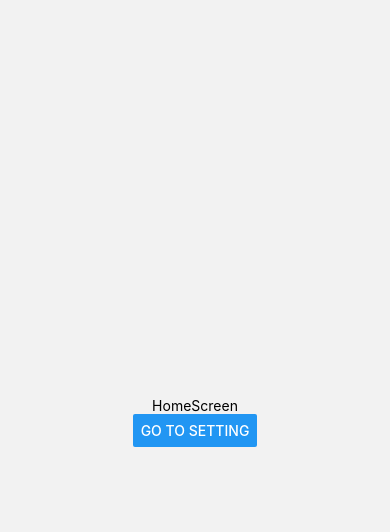
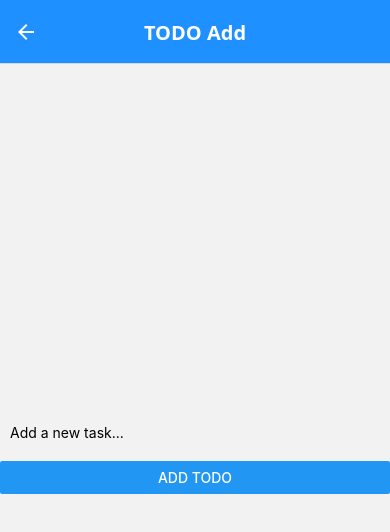
Before and after one commit to RushitaPaghadal/NewApp, a React Native app: screen /TodoAdd in a window 390 px wide. Shown: the top 532 px of the page. Built offline with nearby package versions, Linux system fonts and the light colour scheme.

Commit message:
Todo Add,Edit,Delete using local storage

```diff
--- a/App.tsx
+++ b/App.tsx
@@ -10,6 +10,11 @@ import {createNativeStackNavigator} from '@react-navigation/native-stack';
 import React from 'react';
 import HomeScreen from './src/screen/HomeScreen';
 import SettingScreen from './src/screen/SettingScreen';
+import TodolistScreen from './src/screen/TodolistScreen';
+import TodoAddScreen from './src/screen/TodoAddScreen';
+import TodoDetailScreen from './src/screen/TodoDetailScreen';
+import {Text, TouchableOpacity} from 'react-native';
+import TouchButton from './src/Component/TouchButton';
 
 const Stack = createNativeStackNavigator();
 
@@ -17,7 +22,7 @@ function App(): React.JSX.Element {
   return (
     <NavigationContainer>
       <Stack.Navigator
-        initialRouteName="Home"
+        initialRouteName="Todo"
         screenOptions={{
           // headerShown: false ,// hide headers globally
           headerStyle: {
@@ -29,20 +34,57 @@ function App(): React.JSX.Element {
             fontSize: 20,
           },
           headerTitleAlign: 'center', // 🧭 align title (left | center)
-        }}
-      >
+        }}>
+        <Stack.Screen
+          name="Todo"
+          component={TodolistScreen}
+          options={({navigation}) => ({
+            // headerShown: false, // 👈 Hides the title/header
+            title: 'TODO List',
+            headerTitleAlign: 'left',
+            // eslint-disable-next-line react/no-unstable-nested-components
+            headerRight: () => (
+              <TouchButton
+                style={{}}
+                text="Add"
+                onPress={() => navigation.navigate('TodoAdd')}
+              />
+
+            ),
+          })}
+        />
+
+        <Stack.Screen
+          name="TodoAdd"
+          component={TodoAddScreen}
+          options={{
+            // headerShown: false, // 👈 Hides the title/header
+            title: 'TODO Add',
+          }}
+        />
+        <Stack.Screen
+          name="TodoDetails"
+          component={TodoDetailScreen}
+          options={{
+            // headerShown: false, // 👈 Hides the title/header
+            title: 'TODO Details',
+          }}
+        />
         <Stack.Screen
           name="Home"
           component={HomeScreen}
-          options={{headerShown: false}} // 👈 Hides the title/header
+          options={{
+            headerShown: false, // 👈 Hides the title/header
+          }}
         />
         <Stack.Screen
           name="Setting"
           component={SettingScreen}
-          options={{title: 'Setting' , //  Custom Title
-            headerStyle: { backgroundColor: 'darkgreen' },
+          options={{
+            title: 'Setting', //  Custom Title
+            headerStyle: {backgroundColor: 'darkgreen'},
             headerTintColor: '#fff',
-            headerTitleStyle: { fontSize: 18 },
+            headerTitleStyle: {fontSize: 18},
           }}
         />
       </Stack.Navigator>
--- a/package.json
+++ b/package.json
@@ -11,6 +11,7 @@
     "test": "jest"
   },
   "dependencies": {
+    "@react-native-async-storage/async-storage": "^2.1.2",
     "@react-navigation/native": "^7.1.9",
     "@react-navigation/native-stack": "^7.3.13",
     "react": "19.0.0",
@@ -20,6 +21,7 @@
   },
   "devDependencies": {
     "@babel/core": "^7.25.2",
+    "@babel/plugin-proposal-decorators": "^7.27.1",
     "@babel/preset-env": "^7.25.3",
     "@babel/runtime": "^7.25.0",
     "@react-native-community/cli": "18.0.0",
@@ -34,6 +36,8 @@
     "@types/react-test-renderer": "^19.0.0",
     "eslint": "^8.19.0",
     "jest": "^29.6.3",
+    "mobx": "^6.13.7",
+    "mobx-react-lite": "^4.1.0",
     "prettier": "2.8.8",
     "react-test-renderer": "19.0.0",
     "typescript": "5.0.4"
--- /dev/null
+++ b/src/Component/TouchButton.js
@@ -0,0 +1,18 @@
+import React from 'react';
+import {StyleSheet, Text, TouchableOpacity, View} from 'react-native';
+
+const TouchButton = ({style, text, onPress}) => {
+  return (
+      <TouchableOpacity onPress={onPress} style={styles.view}>
+        <Text style={[style, styles.text]}>{text}</Text>
+        {/* Or use an icon component here */}
+      </TouchableOpacity>
+  );
+};
+
+const styles = StyleSheet.create({
+  view: {marginRight: 10},
+  text: { fontWeight: 'bold', fontSize: 20, color: '#fff'},
+});
+
+export default TouchButton;
--- /dev/null
+++ b/src/Store/TodoStore.js
@@ -0,0 +1,56 @@
+import AsyncStorage from '@react-native-async-storage/async-storage';
+import { makeAutoObservable} from 'mobx';
+
+class TodoStore {
+  todos = [];
+  newTodo = '';
+
+  constructor() {
+    makeAutoObservable(this);
+   this.getTodo();
+  }
+
+  setNewTodo(text) {
+    this.newTodo = text;
+  }
+
+  async getTodo() {
+    const jsonValue = await AsyncStorage.getItem('todosArray');
+    this.todos = jsonValue != null ? JSON.parse(jsonValue) : [];
+
+  }
+
+  async addTodo() {
+    if (this.newTodo.trim()) {
+      this.todos.push({id: Date.now(), text: this.newTodo});
+      AsyncStorage.setItem('todosArray', JSON.stringify(this.todos));
+      const jsonValue = await AsyncStorage.getItem('todosArray');
+      this.newTodo = '';
+      console.log('json', jsonValue);
+      this.getTodo();
+    }
+  }
+
+  async editTodo(id, text) {
+    const jsonValue = await AsyncStorage.getItem('todosArray');
+    this.todos = JSON.parse(jsonValue);
+    const index = this.todos.findIndex(item => item.id === id);
+    const updatedItems = [...this.todos]; // create a copy
+
+    updatedItems[index].text = text;  // modify the value
+    this.todos = updatedItems;
+
+    AsyncStorage.setItem('todosArray', JSON.stringify(this.todos));
+    this.getTodo();
+
+  }
+
+  async removeTodo(id) {
+    const jsonValue = await AsyncStorage.getItem('todosArray');
+    this.todos = JSON.parse(jsonValue);
+    this.todos = this.todos.filter(todo => todo.id !== id);
+    AsyncStorage.setItem('todosArray', JSON.stringify(this.todos));
+  }
+}
+
+export default new TodoStore();
--- /dev/null
+++ b/src/screen/TodoAddScreen.js
@@ -0,0 +1,47 @@
+import {observer} from 'mobx-react-lite';
+import React from 'react';
+import {Button, StyleSheet, Text, TextInput, View} from 'react-native';
+import TodoStore from '../Store/TodoStore';
+
+const TodoAddScreen = observer(({navigation}) => {
+  return (
+    <View style={styles.container}>
+      <TextInput
+        style={styles.input}
+        value={TodoStore.newTodo}
+        onChangeText={(text) => TodoStore.setNewTodo(text)}
+        keyboardType="default"
+        placeholder="Add a new task..."
+      />
+      <Button
+        style={styles.button}
+        title="Add Todo"
+        onPress={() => {
+          TodoStore.addTodo();
+          navigation.goBack();
+        }}
+      />
+    </View>
+  );
+});
+
+const styles = StyleSheet.create({
+  container: {flex: 1, justifyContent: 'center'},
+  input: {
+    borderWidth: 0,
+    borderColor: '#ccc',
+    padding: 10,
+    marginBottom: 10,
+  },
+  button: {
+    width: 100,
+    backgroundColor: '#1e90ff',
+    paddingVertical: 12,
+    paddingHorizontal: 20,
+    borderRadius: 8,
+    alignItems: 'center',
+
+  },
+});
+
+export default TodoAddScreen;
--- /dev/null
+++ b/src/screen/TodoDetailScreen.js
@@ -0,0 +1,61 @@
+import React, {useState} from 'react';
+import {StyleSheet, Text, TextInput, View} from 'react-native';
+import TouchButton from '../Component/TouchButton';
+import TodoStore from '../Store/TodoStore';
+import {useRoute} from '@react-navigation/native';
+
+const TodoDetailScreen = ({navigation}) => {
+  const route = useRoute();
+  const item = route.params.item;
+  const [title, setTitle] = useState(item.text);
+
+  return (
+    <View>
+      <TextInput
+        style={styles.title}
+        value={title}
+        onChangeText={text => setTitle(text)}
+      />
+      <View style={styles.buttonView}>
+        <TouchButton
+          style={styles.button}
+          text="Edit"
+          onPress={() => {
+            TodoStore.editTodo(item.id, title);
+            navigation.goBack();
+          }}
+        />
+        <TouchButton
+          style={styles.button}
+          text="Delete"
+          onPress={() => {
+            TodoStore.removeTodo(item.id);
+            navigation.goBack();
+          }}
+        />
+      </View>
+    </View>
+  );
+};
+
+const styles = StyleSheet.create({
+  title: {
+    color: '#000',
+    fontSize: 24,
+    fontWeight: 'bold',
+    marginBottom: 20,
+  },
+  buttonView: {
+    flexDirection: 'row',
+    justifyContent: 'space-between',
+  },
+  button: {
+    paddingHorizontal: 15,
+    margin: 20,
+    borderWidth: 1,
+    borderRadius: 10,
+    backgroundColor: '#1e90ff',
+  },
+});
+
+export default TodoDetailScreen;
--- /dev/null
+++ b/src/screen/TodolistScreen.js
@@ -0,0 +1,65 @@
+import React from 'react';
+import {View, FlatList, StyleSheet, Text} from 'react-native';
+import {observer} from 'mobx-react-lite';
+import TodoStore from '../Store/TodoStore';
+import TouchButton from '../Component/TouchButton';
+
+const TodolistScreen = observer(({navigation}) => {
+  return (
+    <View style={styles.container}>
+      {TodoStore.todos.length !== 0 ? (
+        <FlatList
+          style={styles.flatListView}
+          data={TodoStore.todos}
+          keyExtractor={item => item.id.toString()}
+          renderItem={({item}) => {
+            return (
+              <View style={styles.todoItem}>
+                <TouchButton
+                  style={styles.title}
+                  text={item.text}
+                  onPress={() =>
+                    navigation.navigate('TodoDetails', {item: item})
+                  }
+                />
+              </View>
+            );
+          }}
+        />
+      ) : (
+        <Text style={[styles.title, styles.titleAlign]}>Empty List</Text>
+      )}
+    </View>
+  );
+});
+
+const styles = StyleSheet.create({
+  container: {
+    padding: 5,
+    // backgroundColor: 'red',
+  },
+  flatListView: {backgroundColor: 'grey'},
+  title: {
+    color: '#000',
+    fontSize: 24,
+    fontWeight: 'bold',
+    marginBottom: 20,
+  },
+  titleAlign : {textAlign: 'center'},
+  todoItem: {
+    flexDirection: 'row',
+    justifyContent: 'space-between',
+    padding: 10,
+    borderBottomWidth: 1,
+  },
+  todoText: {
+    fontSize: 18,
+    color: '#000',
+  },
+  delete: {
+    fontSize: 12,
+    color: 'red',
+  },
+});
+
+export default TodolistScreen;
```
Also changed, not shown: 2 other files (tests, documents, lock files or other folders).
